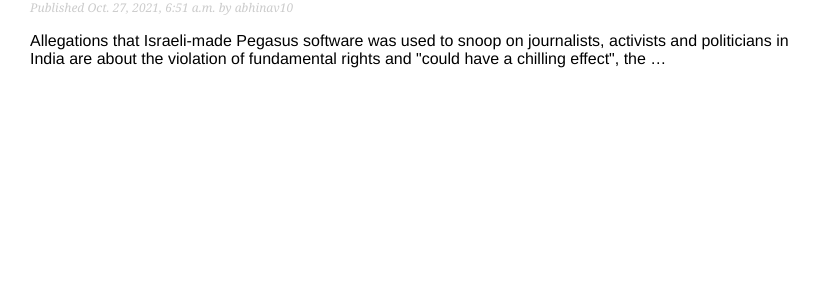
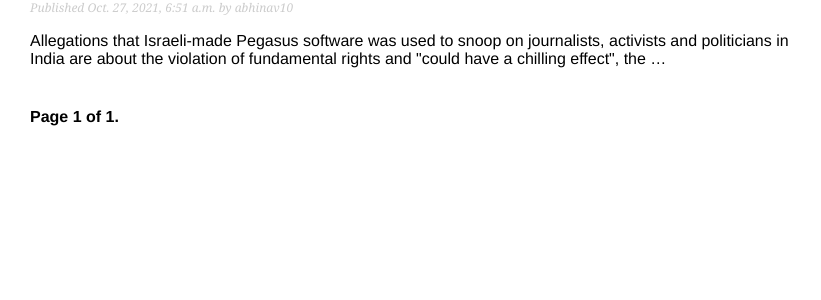
Before and after one commit to Abhinav1004/Blog_App, a Django app: page /blog/ in a window 1280 px wide. Shown: the part 307-607 px from the top of the page, without its empty margins (0-821 px from the left). Run offline with Django 3.2, Linux system fonts and the light colour scheme; data comes from the database, SQL or seed files in the repository.

Commit message:
added pagination

```diff
--- /dev/null
+++ b/admin_config.ini
@@ -0,0 +1,4 @@
+[LOGIN]
+USERNAME abhinav10
+EMAILID abhinav@gmail.com
+PASSWORD 123456
--- a/mysite/blog/templates/blog/post/list.html
+++ b/mysite/blog/templates/blog/post/list.html
@@ -1,5 +1,7 @@
 {% extends "blog/base.html" %}
+
     {% block title %}My Blog{% endblock %}
+
     {% block content %}
         <h1>My Blog</h1>
 
@@ -9,9 +11,13 @@
                         {{ post.title }}
                 </a>
             </h2>
+
             <p class="date">
                 Published {{ post.publish }} by {{ post.author }}
             </p>
             {{ post.body|truncatewords:30|linebreaks }}
         {% endfor %}
+
+        {% include "pagination.html" with page=posts %}
+
     {% endblock %}
--- /dev/null
+++ b/mysite/blog/templates/pagination.html
@@ -0,0 +1,14 @@
+<div class="pagination">
+    <span class="step-links">
+        {% if page.has_previous %}
+            <a href="?page={{ page.previous_page_number }}">Previous</a>
+        {% endif %}
+        <span class="current">
+            Page {{ page.number }} of {{ page.paginator.num_pages }}.
+        </span>
+
+        {% if page.has_next %}
+            <a href="?page={{ page.next_page_number }}">Next</a>
+        {% endif %}
+    </span>
+</div>
--- a/mysite/blog/views.py
+++ b/mysite/blog/views.py
@@ -1,5 +1,6 @@
 from django.shortcuts import render,get_object_or_404
 from .models import Post
+from django.core.paginator import Paginator, EmptyPage,PageNotAnInteger
 
 def post_list(request):
     posts = Post.published.all()
@@ -13,3 +14,17 @@
                                     publish__day=day)
     # print(posts.body)
     return render(request,'blog/post/detail.html',{'posts':posts})
+
+def post_list(request):
+    object_list = Post.published.all()
+    paginator = Paginator(object_list, 3) # 3 posts in each page
+    page = request.GET.get('page')
+    try:
+       posts = paginator.page(page)
+    except PageNotAnInteger:
+        # If page is not an integer deliver the first page
+        posts = paginator.page(1)
+    except EmptyPage:
+        # If page is out of range deliver last page of results
+        posts = paginator.page(paginator.num_pages)
+    return render(request,'blog/post/list.html',{'page': page,'posts': posts})
```
Also changed, not shown: README.md. Lines whose indentation alone changed are shown as unchanged.
